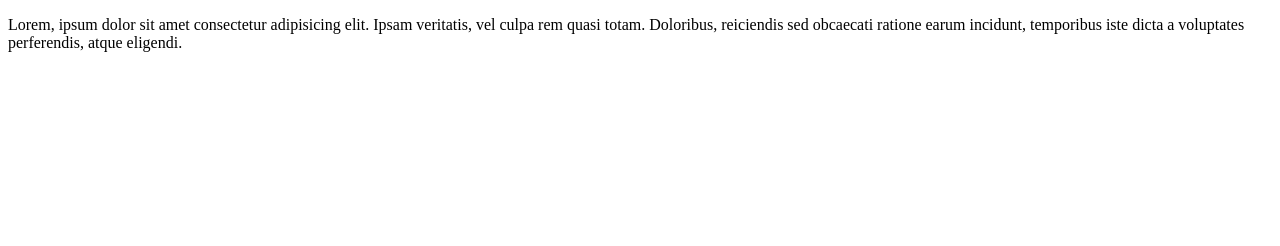
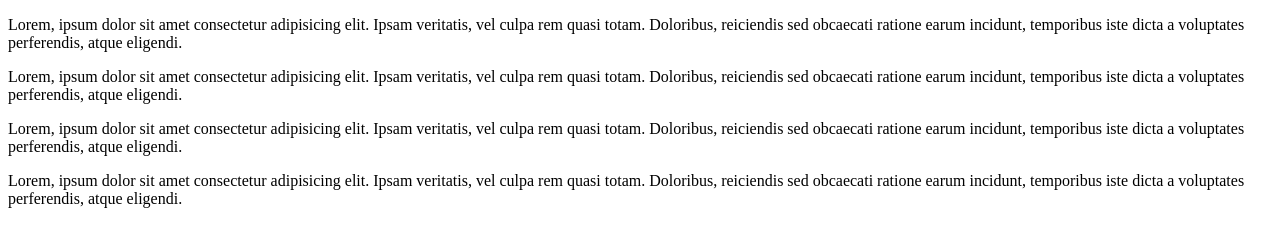
Before and after one commit to sebarksdev/gitPractice, a plain HTML site: page index.html in a window 1280 px wide. Drawn offline with Linux system fonts and the light colour scheme.

Commit message:
se agrewgan nuevos parrafos

```diff
--- a/index.html
+++ b/index.html
@@ -13,5 +13,26 @@
       earum incidunt, temporibus iste dicta a voluptates perferendis, atque
       eligendi.
     </p>
+
+    <p>
+      Lorem, ipsum dolor sit amet consectetur adipisicing elit. Ipsam veritatis,
+      vel culpa rem quasi totam. Doloribus, reiciendis sed obcaecati ratione
+      earum incidunt, temporibus iste dicta a voluptates perferendis, atque
+      eligendi.
+    </p>
+
+    <p>
+      Lorem, ipsum dolor sit amet consectetur adipisicing elit. Ipsam veritatis,
+      vel culpa rem quasi totam. Doloribus, reiciendis sed obcaecati ratione
+      earum incidunt, temporibus iste dicta a voluptates perferendis, atque
+      eligendi.
+    </p>
+
+    <p>
+      Lorem, ipsum dolor sit amet consectetur adipisicing elit. Ipsam veritatis,
+      vel culpa rem quasi totam. Doloribus, reiciendis sed obcaecati ratione
+      earum incidunt, temporibus iste dicta a voluptates perferendis, atque
+      eligendi.
+    </p>
   </body>
 </html>
```
